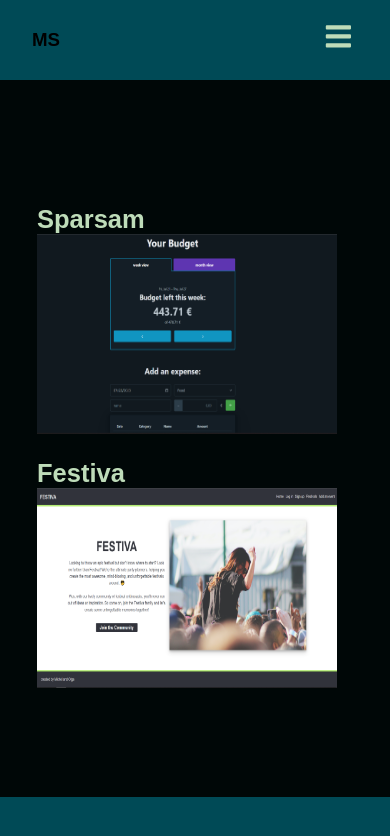
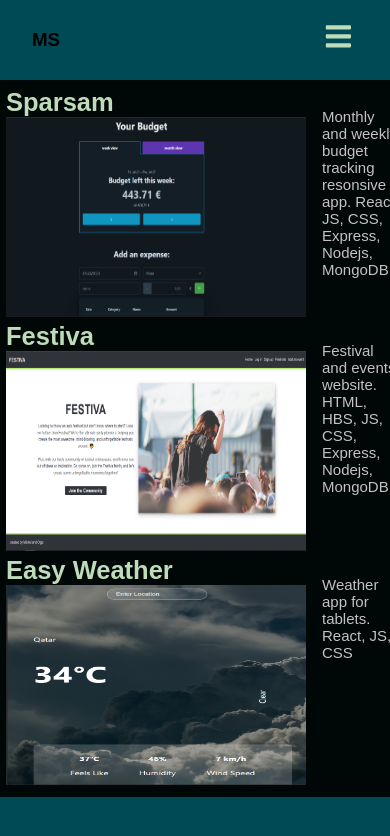
Before and after one commit to michelsaber/portfolio, a React (Create React App) app: page /projects in a window 390 px wide. Shown: the top 836 px of the page. Built offline with nearby package versions, Linux system fonts and the light colour scheme.

Commit message:
adding projects

```diff
--- a/src/App.css
+++ b/src/App.css
@@ -138,6 +138,32 @@ nav {
   padding-left: 3%;
 }
 
+/* projectsPage CSS */
+.projectsPageParent {
+  display: flex;
+  flex-direction: row;
+  justify-content: space-around;
+  align-items: center;
+}
+
+
+
+.projectLink {
+  margin: 0 1rem;
+  color: var(--textColor);
+  text-decoration: none;
+}
+
+.projectLink :hover {
+  color: var(--secondaryColor);
+}
+
+
+.sparsamDiv:hover, .festivaDiv:hover, .weatherAppDiv:hover{
+  transform: translateY(-2.1rem);
+  -webkit-transition-duration: 0.7s;
+}
+
 @media only screen and (max-width: 1024px) {
   header .nav-btn {
     visibility: visible;
@@ -240,33 +266,18 @@ nav {
   }
 
 
-  .aboutPageParent .projectsPageParent .sparsamDiv > a > img, .aboutPageParent .projectsPageParent .festivaDiv > a > img{
+  .aboutPageParent .projectsPageParent .sparsamDiv > a > img, .aboutPageParent .projectsPageParent .festivaDiv > a > img, .aboutPageParent .projectsPageParent .weatherAppDiv>a >img{
     min-width: 300px;
     min-height:200px;
   }
+
+  .projectsPageParent{
+    display: flex;
+    flex-direction: column;
+  }
+
+  .weatherAppDiv, .sparsamDiv, .festivaDiv {
+    display: flex;
+    justify-content: space-around;
+  }
 }
-
-/* projectsPage CSS */
-.projectsPageParent {
-  display: flex;
-  justify-content: space-around;
-  align-items: center;
-}
-
-
-
-.projectLink {
-  margin: 0 1rem;
-  color: var(--textColor);
-  text-decoration: none;
-}
-
-.projectLink :hover {
-  color: var(--secondaryColor);
-}
-
-
-.sparsamDiv:hover, .festivaDiv:hover{
-  transform: translateY(-2.1rem);
-  -webkit-transition-duration: 0.7s;
-}
--- a/src/pages/ProjectsPage.jsx
+++ b/src/pages/ProjectsPage.jsx
@@ -1,6 +1,7 @@
 import React from "react";
 import sparsam from "../icons/Sparsam.PNG";
 import festiva from "../icons/Festiva.PNG";
+import weatherApp from "../icons/WeatherApp.png"
 import { hover } from "@testing-library/user-event/dist/hover";
 
 function ProjectsPage() {
@@ -9,15 +10,24 @@ function ProjectsPage() {
       <div className="projectsPageParent">
         <div className="sparsamDiv">
         <a href="https://sparsam.netlify.app" className="projectLink"><h2>Sparsam</h2>
-        <img  src={sparsam} style={{ width: "35vw", height: "18vw" }} alt="" /></a>
-
+        <img  src={sparsam} style={{ width: "20vw", height: "18vw" }} alt="" /></a>
+         <p style={{paddingTop:"20px", width: "20vw", fontSize:"15px"}}>Monthly and weekly budget tracking resonsive app. React, JS, CSS, Express, Nodejs, MongoDB</p>
         </div>
 
         <div className="festivaDiv">
         <a href="https://festiva.adaptable.app" className="projectLink">
           <h2>Festiva</h2>
-          <img src={festiva} style={{ width: "35vw" , height: "18vw" }} alt="" />
+          <img src={festiva} style={{ width: "20vw" , height: "18vw" }} alt="" />
           </a>
+          <p style={{paddingTop:"20px", width: "20vw", fontSize:"15px"}}>Festival and events website. HTML, HBS, JS, CSS, Express, Nodejs, MongoDB</p>
+        </div>
+
+        <div className="weatherAppDiv">
+        <a href="https://theeasyweather.netlify.app" className="projectLink">
+          <h2>Easy Weather</h2>
+          <img src={weatherApp} style={{ width: "20vw" , height: "18vw" }} alt="" />
+          </a>
+          <p style={{paddingTop:"20px", width: "20vw", fontSize:"15px"}}> Weather app for tablets. React, JS, CSS</p>
         </div>
       </div>
     </div>
```
Also changed, not shown: src/icons/WeatherApp.png (added).
